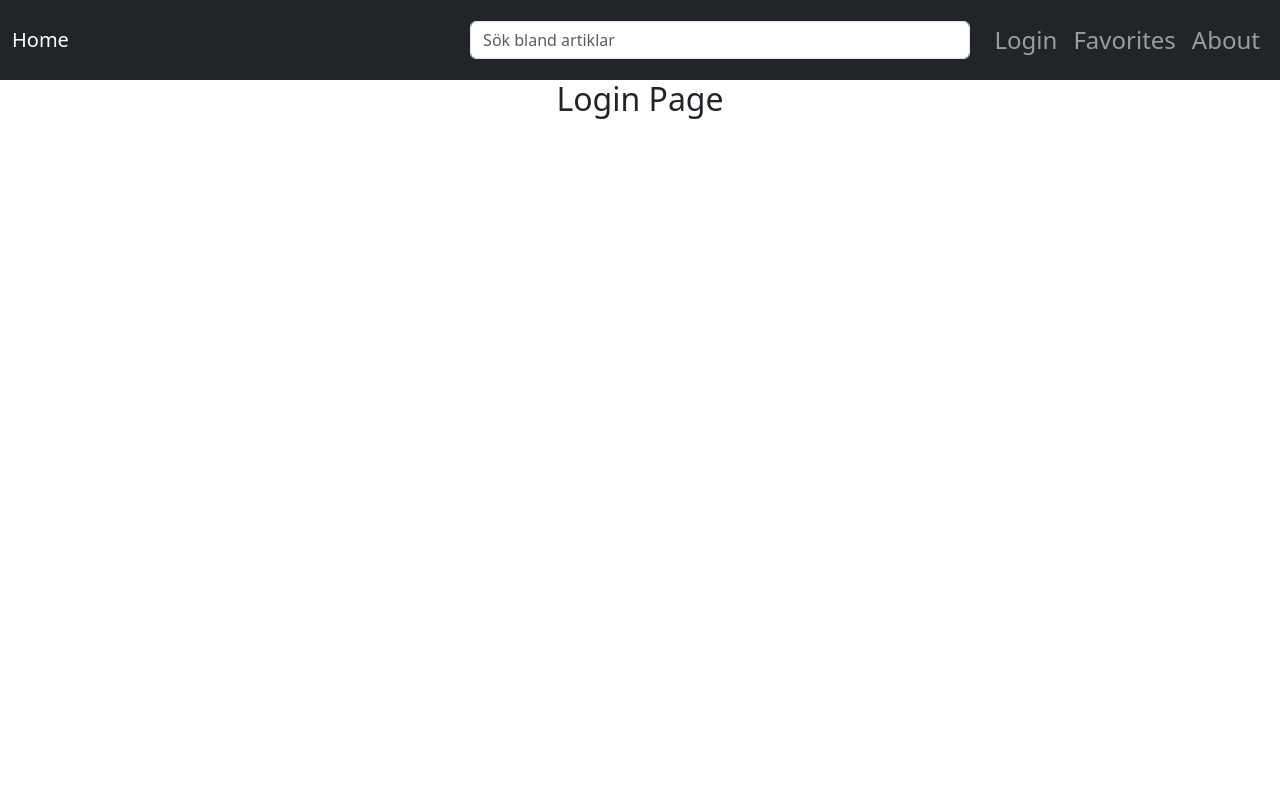
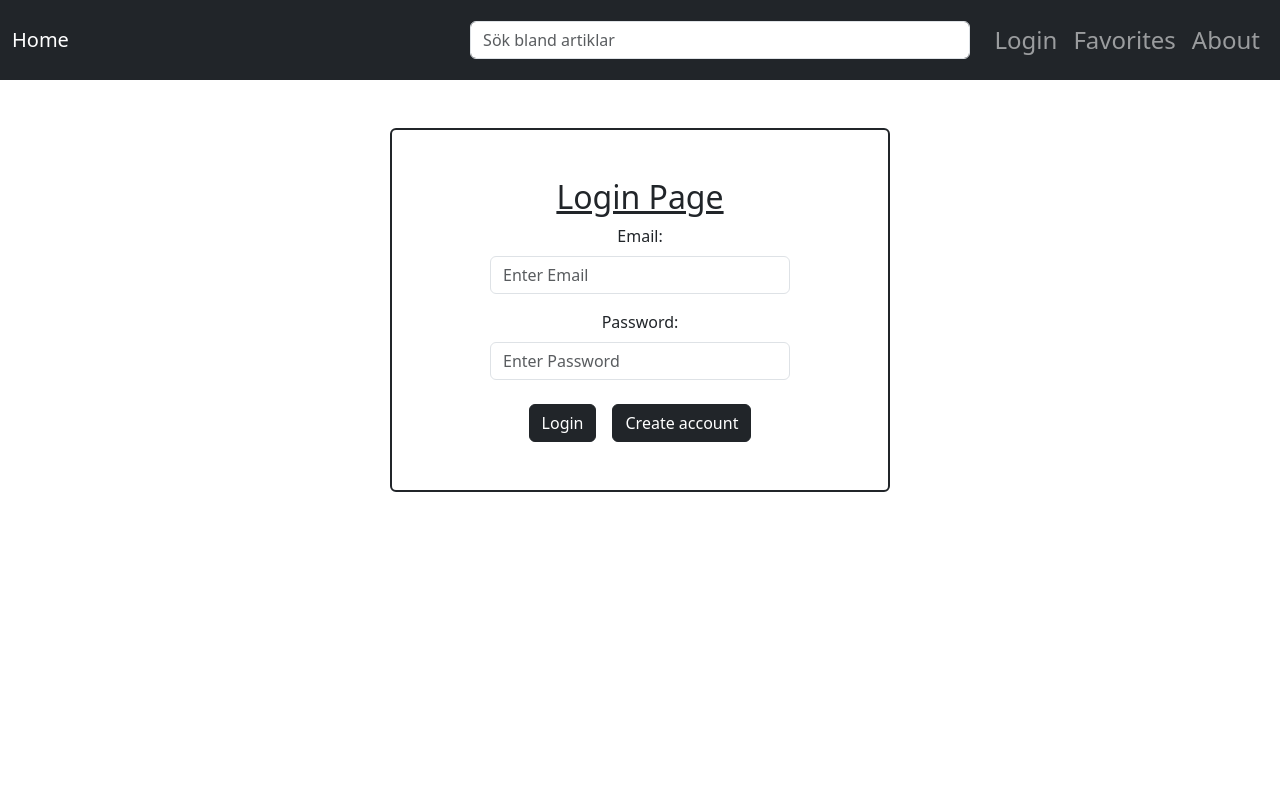
Before and after one commit to Albin-Taljsten/D0018E_Project, a React app in the folder frontend/: page /Login in a window 1280 px wide. Shown: the top 800 px of the page. Built offline with nearby package versions, Linux system fonts and the light colour scheme; the HTML template or start-up script is replaced by a standard one.

Commit message:
fixade med login frontend

```diff
--- /dev/null
+++ b/frontend/src/components/CreateAccount.tsx
@@ -0,0 +1,35 @@
+type CreateAccountProps = {
+    toggleModal: () => void;
+}
+
+function CreateAccount({ toggleModal }: CreateAccountProps){
+    return (
+        <div className="containter border border-dark border-2 pt-5 pb-5 my-5 mx-auto text-center rounded" style={{width: '500px', border: '5px'}}>
+            <h2 className="text-decoration-underline">Create Account</h2>
+            <form className="mx-auto" style={{width: '300px'}}>
+                <div className="mb-3">
+                    <label className="form-label">First name:</label>
+                    <input type="text" className="form-control" id="name" placeholder="First name" name="name"/>
+                </div>
+                <div className="mb-3">
+                    <label className="form-label">Last name:</label>
+                    <input type="text" className="form-control" id="name" placeholder="Last name" name="name"/>
+                </div>
+                <div className="mb-3">
+                    <label className="form-label">Email:</label>
+                    <input type="email" className="form-control" id="email" placeholder="Enter Email" name="email"/>
+                </div>
+                <div className="mb-3">
+                    <label className="form-label">Password:</label>
+                    <input type="password" className="form-control" id="password" placeholder="Enter Password" name="password"/>
+                </div>
+                <div className="d-flex justify-content-center gap-3 mt-4">
+                    <button onClick={toggleModal} type="button" className="btn btn-dark">Login</button>
+                    <button type="submit" className="btn btn-dark">Create account</button>
+                </div>
+            </form>
+        </div>
+    )
+}
+
+export default CreateAccount
--- a/frontend/src/components/GetProducts.tsx
+++ b/frontend/src/components/GetProducts.tsx
@@ -1,7 +1,8 @@
 import axios from "axios";
 import { useEffect, useState } from "react";
+import ProductInfo from "./ProductInfo";
 
-interface Product{
+export interface Product{
     id: number;
     name: string;
     description: string;
@@ -10,6 +11,7 @@ interface Product{
 }
 function GetProducts(){
     const [data, setData] = useState<Product[]>([]);
+    const [selectedProduct, setSelectedProduct] = useState<Product | null>(null)
 
     useEffect(() => {
         axios.get("http://localhost:5000/products")
@@ -19,18 +21,15 @@ function GetProducts(){
         .catch((err) => console.log(err))
     }, []);
     return(
-        <div className="container border">
+        <div className="containter d-flex flex-wrap justify-content-start gap-3 border border-dark border-2 pt-1 pb-1 my-5 mx-auto rounded">
             {data.map((product) => {
                 return (
-                    <div key={product.id} className="container-fluid p-5 my-5 border  ">
-                        <p><strong>ID:</strong> {product.id}</p>
+                    <button key={product.id} onClick={() => setSelectedProduct(product)} type="button" className="btn btn-light border border-dark border-2 pt-5 pb-5 my-5 mx-auto  rounded  shadow-sm hower-shadow-lg" style={{width: '200px', height: '300px'}}>
                         <p><strong>Name:</strong> {product.name}</p>
-                        <p><strong>Description:</strong> {product.description}</p>
-                        <p><strong>In stock:</strong> {product.stock}</p>
-                        <p><strong>Type:</strong> {product.type}</p>
-                    </div>
+                    </button>
                 )
             })}
+            {selectedProduct && <ProductInfo product={selectedProduct} />}
         </div>
 
     )
--- /dev/null
+++ b/frontend/src/components/Login.tsx
@@ -0,0 +1,27 @@
+type LoginProps = {
+    toggleModal: () => void;
+}
+
+function Login({ toggleModal }: LoginProps){
+    return(
+        <div className="containter border border-dark border-2 pt-5 pb-5 my-5 mx-auto text-center rounded" style={{width: '500px'}}>
+            <h2 className="text-decoration-underline">Login Page</h2>
+            <form className="mx-auto" style={{width: '300px'}}>
+                <div className="mb-3">
+                    <label className="form-label">Email:</label>
+                    <input type="email" className="form-control" id="email" placeholder="Enter Email" name="email"/>
+                </div>
+                <div className="mb-3">
+                    <label className="form-label">Password:</label>
+                    <input type="password" className="form-control" id="password" placeholder="Enter Password" name="password"/>
+                </div>
+                <div className="d-flex justify-content-center gap-3 mt-4">
+                    <button type="submit" className="btn btn-dark">Login</button>
+                    <button onClick={toggleModal} type="button" className="btn btn-dark">Create account</button>
+                </div>
+            </form>
+        </div>
+    )
+}
+
+export default Login
--- /dev/null
+++ b/frontend/src/components/ProductInfo.tsx
@@ -0,0 +1,20 @@
+import type { Product } from "./GetProducts"
+
+interface ProductInfoProps {
+    product: Product;
+}
+
+function ProductInfo({ product }: ProductInfoProps){
+    return(
+        <div>
+            <h1>Info</h1>
+            <p><strong>ID:</strong> {product.id}</p>
+            <p><strong>Name:</strong> {product.name}</p>
+            <p><strong>Description:</strong> {product.description}</p>
+            <p><strong>In stock:</strong> {product.stock}</p>
+            <p><strong>Type:</strong> {product.type}</p>
+        </div>
+    )
+}
+
+export default ProductInfo
--- a/frontend/src/pages/HomePage.tsx
+++ b/frontend/src/pages/HomePage.tsx
@@ -2,7 +2,7 @@ import GetProducts from "../components/GetProducts"
 
 function HomePage(){
     return(
-        <div className="container p-5 my-5 border">
+        <div className="container p-5 my-5 border border-dark border-2">
             <p className="h1 text-center">Home Page</p>
             <GetProducts />
         </div>
--- a/frontend/src/pages/LoginPage.tsx
+++ b/frontend/src/pages/LoginPage.tsx
@@ -1,8 +1,15 @@
+import Login from "../components/Login"
+import CreateAccount from "../components/CreateAccount"
+import { useState } from "react";
+function LoginPage(){
+    const [ modal, setModal] = useState(true);
 
-function LoginPage(){
+    function toggleModal(){
+        setModal(prev => !prev)
+    }
     return(
         <div>
-            <p className="h2 text-center">Login Page</p>
+            {modal == true ? (<Login toggleModal={toggleModal}/>) : (<CreateAccount toggleModal={toggleModal}/>)}
         </div>
     )
 }
```
